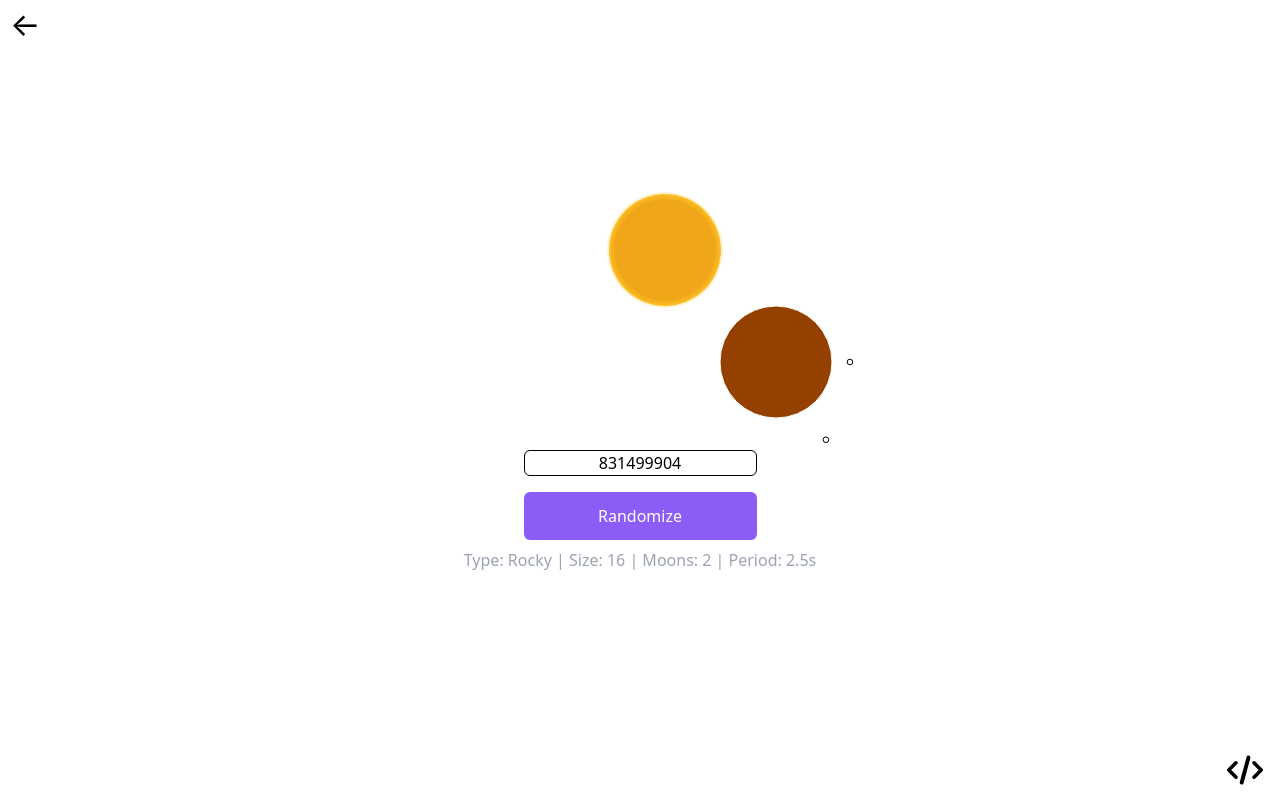
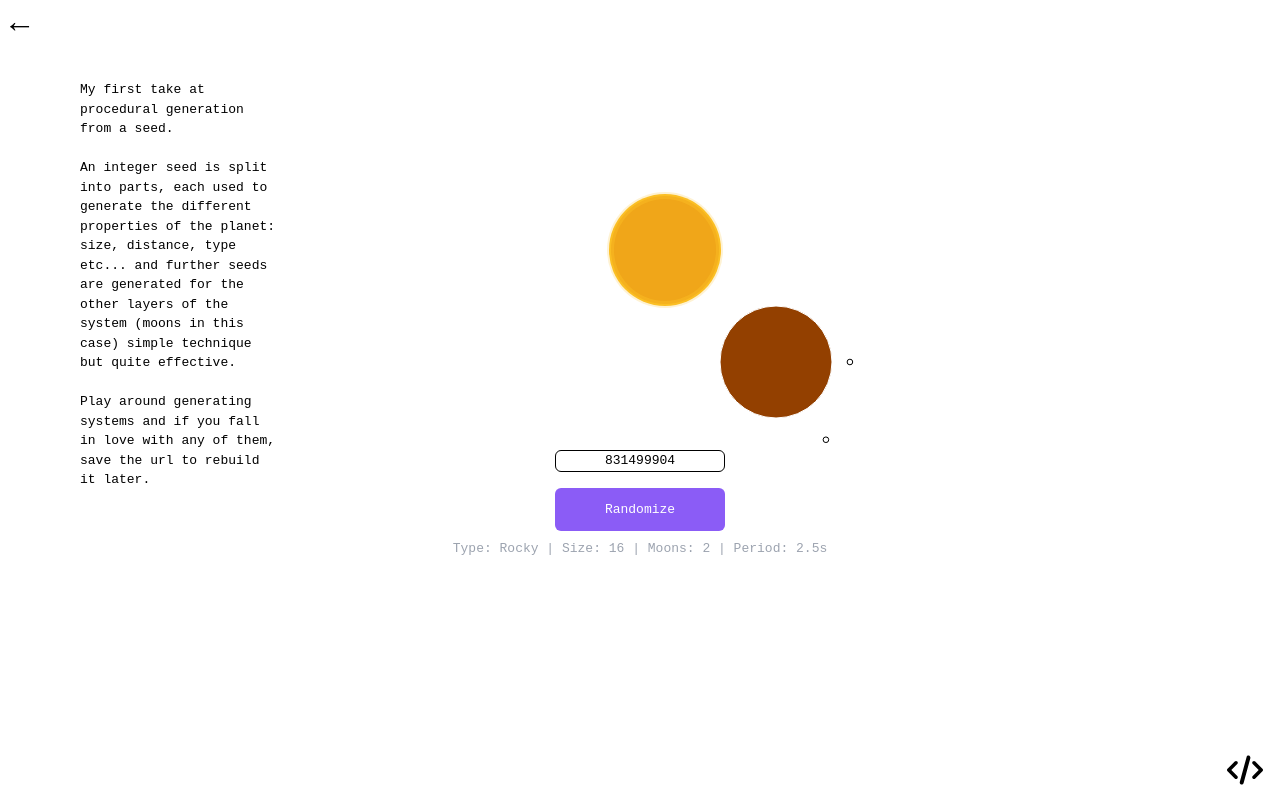
Before and after one commit to vilvadot/sketch-planets-generator, a React app: page /831499904 in a window 1280 px wide. Built offline with nearby package versions, Linux system fonts and the light colour scheme.

Commit message:
Add description

```diff
--- a/src/index.html
+++ b/src/index.html
@@ -4,7 +4,7 @@
     <meta charset="UTF-8" />
     <meta http-equiv="X-UA-Compatible" content="IE=edge" />
     <meta name="viewport" content="width=device-width, initial-scale=1.0" />
-    <title>#1 - Planetary System Generator</title>
+    <title>#1 - Seeded Planetary System Generator</title>
     <link
       href="https://unpkg.com/tailwindcss@^2/dist/tailwind.min.css"
       rel="stylesheet"
@@ -13,6 +13,10 @@
     <style>
       body{
         background-color: white;
+      }
+
+      *{
+        font-family: monospace;
       }
 
       html,
@@ -32,6 +36,15 @@
         cursor: pointer;
         fill: #8B5CF6;
         color: #8B5CF6;
+      }
+
+      #info-box {
+        position: absolute;
+        width: 200px;
+        left: 80px;
+        top: 80px;
+        /* text-align: justify; */
+        font-family: monospace;
       }
 
       #code-icon{
--- a/src/ui/index.js
+++ b/src/ui/index.js
@@ -41,6 +41,12 @@ export const Dashboard = () => {
       >
         <span>←</span>
       </a>
+      <p id="info-box">My first take at procedural generation from a seed.
+      <br/><br/>
+      An integer seed is split into parts, each used to generate the different properties of the planet: size, distance, type etc... and further seeds are generated for the other layers of the system (moons in this case) simple technique but quite effective.
+      <br/><br/>
+      Play around generating systems and if you fall in love with any of them, save the url to rebuild it later.
+      </p>
       <div className="container mx-auto mt-20 flex items-center justify-center flex-col">
         <div className="-mt-20 flex flex-col justify-center items-center">
           {activePlanet && <Visualization planet={activePlanet} />}
```
